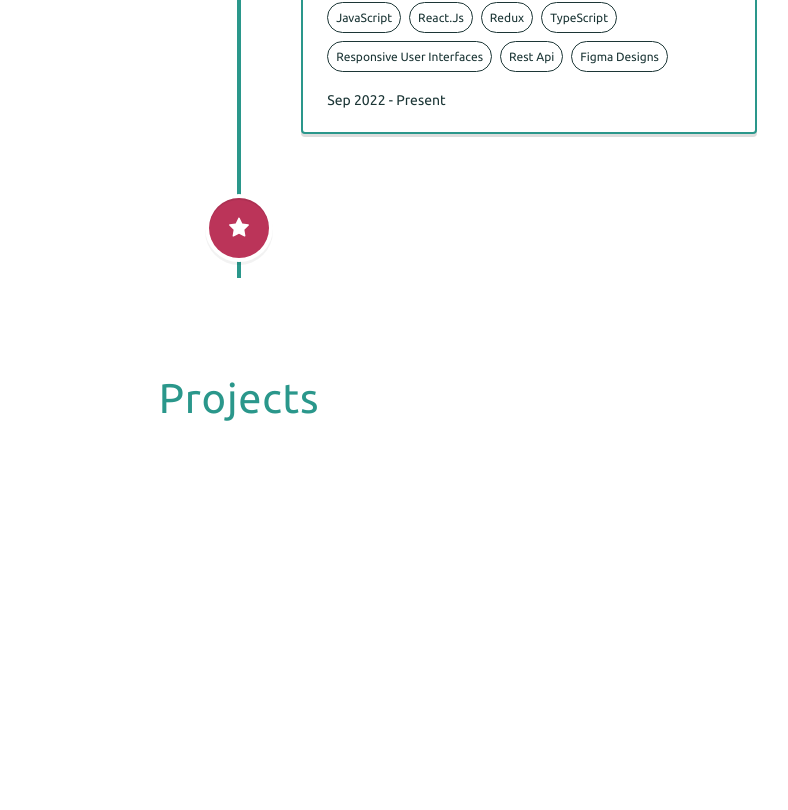
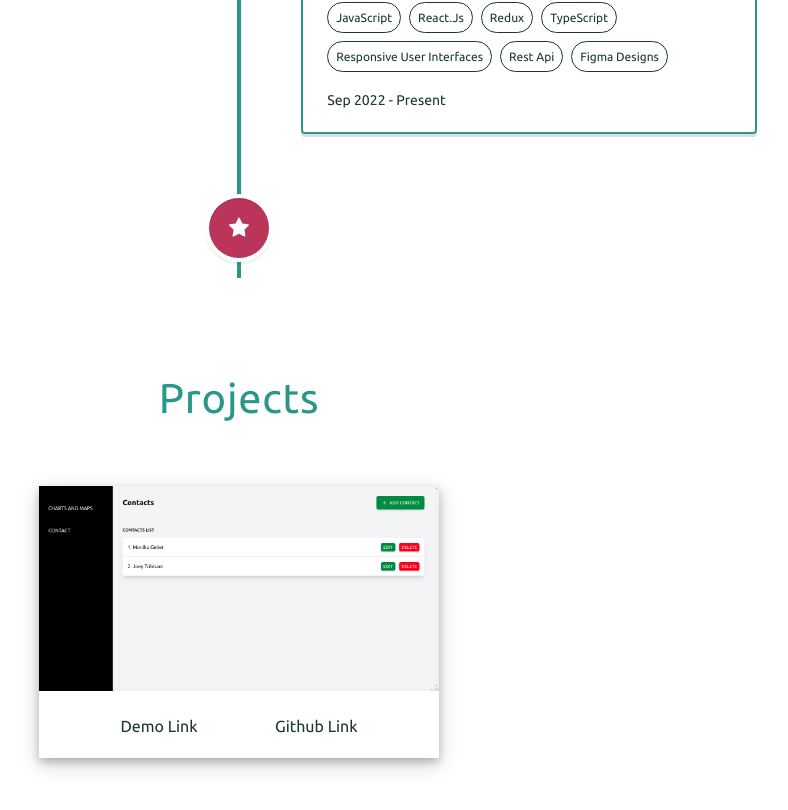
Before and after one commit to Priyanshii/react-portfolio-website, a React (Create React App) app: page /experience in a window 1280 px wide. Shown: the part 573-1383 px from the top of the page, without its empty margins (401-1189 px from the left). Before the commit the page ends 1091 px from the top, so only its background shows below. Built offline with nearby package versions, Linux system fonts and the light colour scheme.

Commit message:
Minor fixes and Skills tooltip added

```diff
--- a/package.json
+++ b/package.json
@@ -13,6 +13,7 @@
     "react-router-dom": "^6.13.0",
     "react-scripts": "5.0.1",
     "react-scroll": "^1.8.9",
+    "react-tooltip": "^5.18.1",
     "react-vertical-timeline-component": "^3.6.0",
     "styled-components": "^5.3.10",
     "web-vitals": "^2.1.4"
--- a/src/App.js
+++ b/src/App.js
@@ -1,5 +1,5 @@
 import './App.css';
-import { BrowserRouter as Router} from 'react-router-dom';
+import { BrowserRouter as Router } from 'react-router-dom';
 import Pages from './pages';
 import { useEffect } from 'react';
 
@@ -9,6 +9,7 @@ function App() {
     window.scrollTo({top: 0, left: 0, behavior: 'smooth'});
   }, []);
 
+
   return (
     <Router>
       <Pages />
--- a/src/components/About.js
+++ b/src/components/About.js
@@ -24,7 +24,10 @@ const About = () => {
               creating intuitive user interfaces that enhance user experiences.
             </Content>
             <ExtraInfo>
-              Email:  priyanshimaheshwari2015@gmail.com
+              Email :
+              <EmailID onClick={() => {window.location.href ='mailto:priyanshimaheshwari2015@gmail.com';}}>
+              {` priyanshimaheshwari2015@gmail.com`}
+              </EmailID>
             </ExtraInfo>
           </ContentContainer>
         </IntroductionContainer>
@@ -97,4 +100,12 @@ const ExtraInfo = styled.span`
   color: rgb(28, 54, 54);
 `
 
+const EmailID = styled.span`
+  cursor: pointer;
+
+  &:hover{
+    border-bottom: 1px solid rgb(28, 54, 54);
+  }
+`
+
 export default About
--- a/src/components/ProjectCard.js
+++ b/src/components/ProjectCard.js
@@ -1,9 +1,58 @@
 import React from 'react'
+import styled from 'styled-components';
 
-const ProjectCard = () => {
+const ProjectCard = ({img, demoLink, githubLink }) => {
   return (
-    <div>ProjectCard</div>
+    <>
+      <CardContainer>
+        <ImageContainer>
+          <img src={img} alt="" />
+        </ImageContainer>
+        <LinkContainer>
+          <a href={demoLink} target='_blank'>Demo Link</a>
+          <a href={githubLink} target='_blank'>Github Link</a>
+        </LinkContainer>
+      </CardContainer>
+    </>
   )
 }
 
-export default ProjectCard
+const CardContainer = styled.div`
+  box-shadow: 0 4px 8px 0 rgba(0, 0, 0, 0.2), 0 6px 20px 0 rgba(0, 0, 0, 0.19);
+`
+
+const ImageContainer = styled.div`
+  img{
+    width: 400px;
+    height: auto;
+    object-fit: contain;
+  }
+`
+
+const LinkContainer = styled.div`
+  padding: 1rem;
+  display: flex;
+  flex-direction: row;
+  align-items: center;
+  justify-content: space-evenly;
+
+  a{
+    background-color: transparent;
+    cursor: pointer;
+    border: 2px solid transparent;
+    border-radius: 4px;
+    padding: 5px 10px;
+    text-decoration: none;
+    font-size: 1rem;
+    font-weight: 500;
+    color: rgb(28, 54, 54);
+
+    &:hover{
+      border: 2px solid rgb(28, 54, 54);
+      background-color: rgb(28, 54, 54);
+      color: white;
+    }
+  }
+`
+
+export default ProjectCard;
--- a/src/components/ProjectsList.js
+++ b/src/components/ProjectsList.js
@@ -1,5 +1,14 @@
 import React from 'react'
 import styled from 'styled-components'
+import ProjectCard from './ProjectCard';
+
+const projectList = [
+  {
+    img: require('../assets/images/contact_app.png'),
+    demoLink: 'https://contact-management-app-phi.vercel.app/',
+    githubLink: 'https://github.com/Priyanshii/Contact-Management-App',
+  },
+];
 
 const ProjectsList = () => {
   return (
@@ -9,7 +18,13 @@ const ProjectsList = () => {
           Projects
         </Heading>
         <ProjectsListContainer>
-
+        {
+          projectList.map((card, index) => {
+            return(
+              <ProjectCard {...card} key={index}/>
+            )
+          })
+        }
         </ProjectsListContainer>
       </ProjectsContainer>
     </>
@@ -33,6 +48,12 @@ const Heading = styled.span`
 `
 
 const ProjectsListContainer = styled.div`
+  padding: 2rem 4rem 0rem;
+  display: flex;
+  flex-direction: row;
+  align-items: center;
+  justify-content: flex-start;
+  gap: 2rem;
 `
 
 export default ProjectsList
--- a/src/components/TechnicalSkills.js
+++ b/src/components/TechnicalSkills.js
@@ -5,6 +5,8 @@ import { IoLogoJavascript } from 'react-icons/io';
 import { FaNode } from 'react-icons/fa';
 import { SiTailwindcss, SiRedux, SiStyledcomponents, SiVisualstudiocode, SiPostman } from 'react-icons/si';
 import { DiHtml5, DiCss3, DiReact, DiNodejs, DiMongodb, DiPython, DiGit, DiBootstrap } from "react-icons/di";
+import { Tooltip } from 'react-tooltip'
+import 'react-tooltip/dist/react-tooltip.css'
 
 const TechnicalSkills = () => {
   return (
@@ -14,49 +16,64 @@ const TechnicalSkills = () => {
           Skillset
         </SkillSetHeading>
         <SkillsMenu>
-          <TechIcon>
+          <TechIcon data-tooltip-id="cplusplus" data-tooltip-content="C++" data-tooltip-place="bottom">
+            <ReactTooltipStyled id="cplusplus" />
             <CgCPlusPlus />
           </TechIcon>
-          <TechIcon>
+          <TechIcon data-tooltip-id="html" data-tooltip-content="HTML" data-tooltip-place="bottom">
+            <ReactTooltipStyled id="html" />
             <DiHtml5 />
           </TechIcon>
-          <TechIcon>
+          <TechIcon data-tooltip-id="css" data-tooltip-content="CSS" data-tooltip-place="bottom">
+            <ReactTooltipStyled id="css" />
             <DiCss3 />
           </TechIcon>
-          <TechIcon>
+          <TechIcon data-tooltip-id="javascript" data-tooltip-content="JavaScript" data-tooltip-place="bottom">
+            <ReactTooltipStyled id="javascript" />
             <IoLogoJavascript />
           </TechIcon>
-          <TechIcon>
+          <TechIcon data-tooltip-id="react" data-tooltip-content="React.JS" data-tooltip-place="bottom">
+            <ReactTooltipStyled id="react" />
             <DiReact />
           </TechIcon>
-          <TechIcon>
+          <TechIcon data-tooltip-id="redux" data-tooltip-content="Redux" data-tooltip-place="bottom">
+            <ReactTooltipStyled id="redux" />
             <SiRedux />
           </TechIcon>
-          <TechIcon>
+          <TechIcon data-tooltip-id="node" data-tooltip-content="Node.JS" data-tooltip-place="bottom">
+            <ReactTooltipStyled id="node" />
             <FaNode />
           </TechIcon>
-          <TechIcon>
+          <TechIcon data-tooltip-id="mongodb" data-tooltip-content="MongoDB" data-tooltip-place="bottom">
+            <ReactTooltipStyled id="mongodb" />
             <DiMongodb />
           </TechIcon>
-          <TechIcon>
+          <TechIcon data-tooltip-id="python" data-tooltip-content="Python" data-tooltip-place="bottom">
+            <ReactTooltipStyled id="python" />
             <DiPython />
           </TechIcon>
-          <TechIcon>
+          <TechIcon data-tooltip-id="tailwindcss" data-tooltip-content="TailwindCSS" data-tooltip-place="bottom">
+            <ReactTooltipStyled id="tailwindcss" />
             <SiTailwindcss />
           </TechIcon>
-          <TechIcon>
+          <TechIcon data-tooltip-id="styledcomponents" data-tooltip-content="Styled Components" data-tooltip-place="bottom">
+            <ReactTooltipStyled id="styledcomponents" />
             <SiStyledcomponents />
           </TechIcon>
-          <TechIcon>
+          <TechIcon data-tooltip-id="bootstrap" data-tooltip-content="Bootstrap" data-tooltip-place="bottom">
+            <ReactTooltipStyled id="bootstrap" />
             <DiBootstrap />
           </TechIcon>
-          <TechIcon>
+          <TechIcon data-tooltip-id="git" data-tooltip-content="Git" data-tooltip-place="bottom">
+            <ReactTooltipStyled id="git" />
             <DiGit />
           </TechIcon>
-          <TechIcon>
+          <TechIcon data-tooltip-id="visualStudio" data-tooltip-content="VS Code" data-tooltip-place="bottom">
+            <ReactTooltipStyled id="visualStudio" />
             <SiVisualstudiocode />
           </TechIcon>
-          <TechIcon>
+          <TechIcon data-tooltip-id="postman" data-tooltip-content="Postman" data-tooltip-place="bottom">
+            <ReactTooltipStyled id="postman" />
             <SiPostman />
           </TechIcon>
         </SkillsMenu>
@@ -102,8 +119,10 @@ const TechIcon = styled.div`
     height: auto;
   }
 `
-const Text = styled.span`
-  font-size: 1rem;
+const ReactTooltipStyled = styled(Tooltip)`
+  background-color: white;
+  color: rgb(28, 54, 54);
+  box-shadow: 0 4px 8px 0 rgba(0, 0, 0, 0.2), 0 6px 20px 0 rgba(0, 0, 0, 0.19);
 `
 
 export default TechnicalSkills;
--- a/src/components/WorkExperience.js
+++ b/src/components/WorkExperience.js
@@ -46,7 +46,8 @@ const WorkExperience = () => {
         </Heading>
         <MainContainer>
           <VerticalTimeline lineColor='rgb(42, 151, 139)' layout='2-columns'>
-            {timeline.map((t, i) => {
+            {
+            timeline.map((t, i) => {
               const contentStyle = i !== timeline.length-1 ? { border: '2px solid rgb(42, 151, 139)', color: 'rgb(28, 54, 54)' } : undefined;
               const arrowStyle = i!== timeline.length-1 ? { borderRight: '7px solid rgb(42, 151, 139)' } : undefined;
 
@@ -72,9 +73,9 @@ const WorkExperience = () => {
                       &&
                       <Tags>
                       {
-                      t.desc.map((item) => {
+                      t.desc.map((item, index) => {
                         return(
-                          <div>{item}</div>
+                          <div key={index}>{item}</div>
                           )
                         })
                       }
--- a/src/pages/ExperiencePage.js
+++ b/src/pages/ExperiencePage.js
@@ -1,9 +1,16 @@
-import React from 'react'
+import React, { useEffect } from 'react'
 import ProjectsList from '../components/ProjectsList'
 import WorkExperience from '../components/WorkExperience'
 import styled from 'styled-components'
+import { useLocation } from 'react-router-dom'
 
 const ExperiencePage = () => {
+  const location = useLocation();
+
+  useEffect(() => {
+    window.scrollTo({top: 0, left: 0, behavior: 'smooth'});
+  },[location])
+
   return (
     <>
       <ExperienceContainer>
--- a/src/pages/Resume.js
+++ b/src/pages/Resume.js
@@ -8,10 +8,6 @@ pdfjs.GlobalWorkerOptions.workerSrc = `//cdnjs.cloudflare.com/ajax/libs/pdf.js/$
 
 const Resume = () => {
 
-  const handleDownloadButton = () => {
-
-  }
-
   return (
     <>
       <ResumeContainer>
@@ -20,8 +16,8 @@ const Resume = () => {
             <Page pageNumber={1}  />
           </DocumentRender>
         </FileContainer>
-        <DownloadButton onClick={handleDownloadButton}>
-          <a href={pdf} download="Priyanshi_Maheshwari_Resume.pdf">Download Resume</a>
+        <DownloadButton href={pdf} download="Priyanshi_Maheshwari_Resume.pdf">
+          Download Resume
         </DownloadButton>
       </ResumeContainer>
     </>
@@ -48,26 +44,20 @@ const DocumentRender = styled(Document)`
   padding: 3rem;
 `
 
-const DownloadButton = styled.button`
+const DownloadButton = styled.a`
   background-color: transparent;
-  padding: 15px 30px;
   margin-top: 40px;
   border:  2px solid rgb(28, 54, 54);
   cursor: pointer;
-
-  a{
-    text-decoration: none;
-    font-size: 1.4rem;
-    font-weight: 500;
-    color: rgb(28, 54, 54);
-  }
+  padding: 15px 30px;
+  text-decoration: none;
+  font-size: 1.4rem;
+  font-weight: 500;
+  color: rgb(28, 54, 54);
 
   &:hover{
     background-color: rgb(28, 54, 54);
-
-    a{
-      color: white;
-    }
+    color: white;
   }
 `
 export default Resume;
```
Also changed, not shown: src/assets/images/contact_app.png (added), 1 other file (tests, documents, lock files or other folders). Lines whose indentation alone changed are shown as unchanged.
